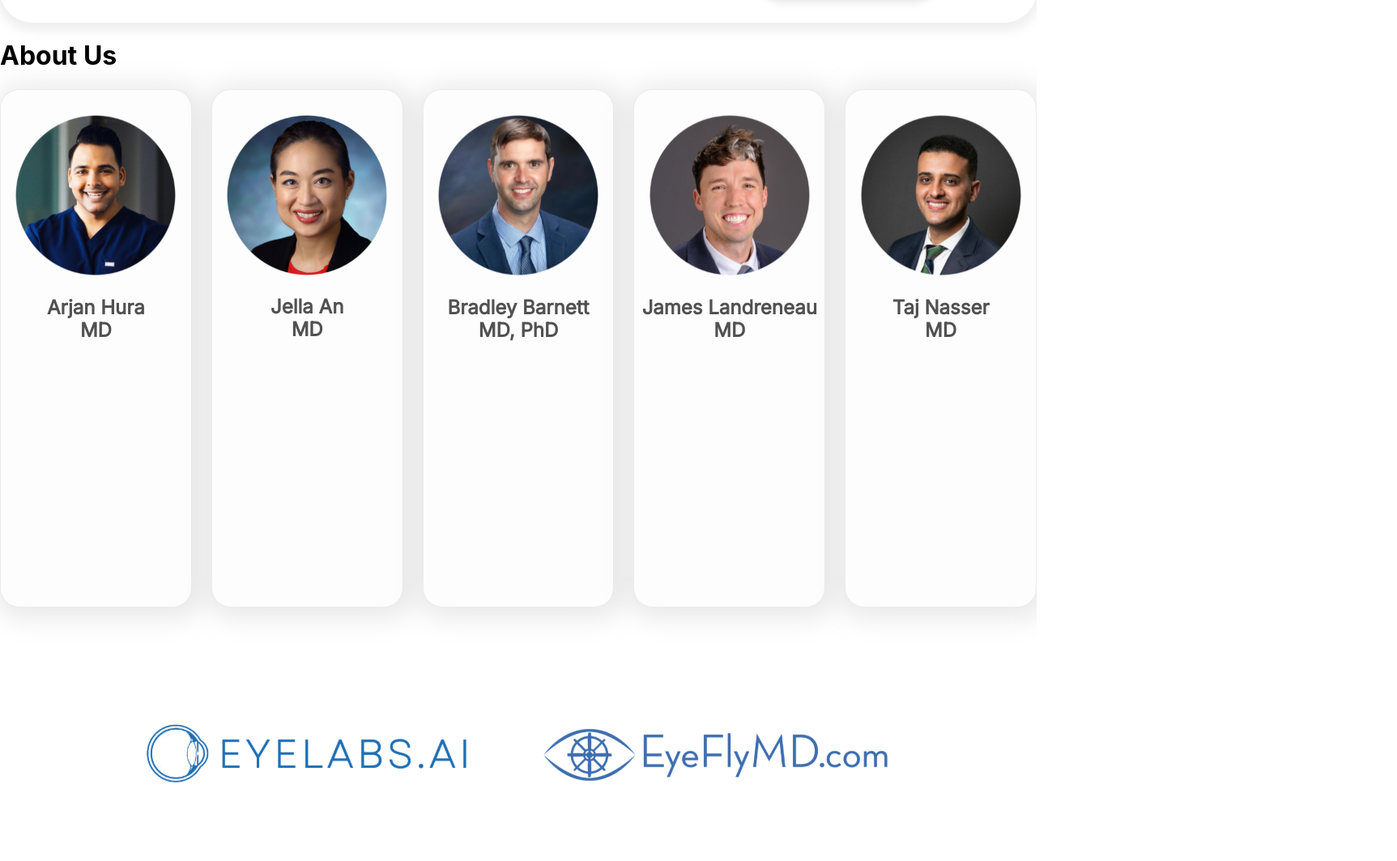
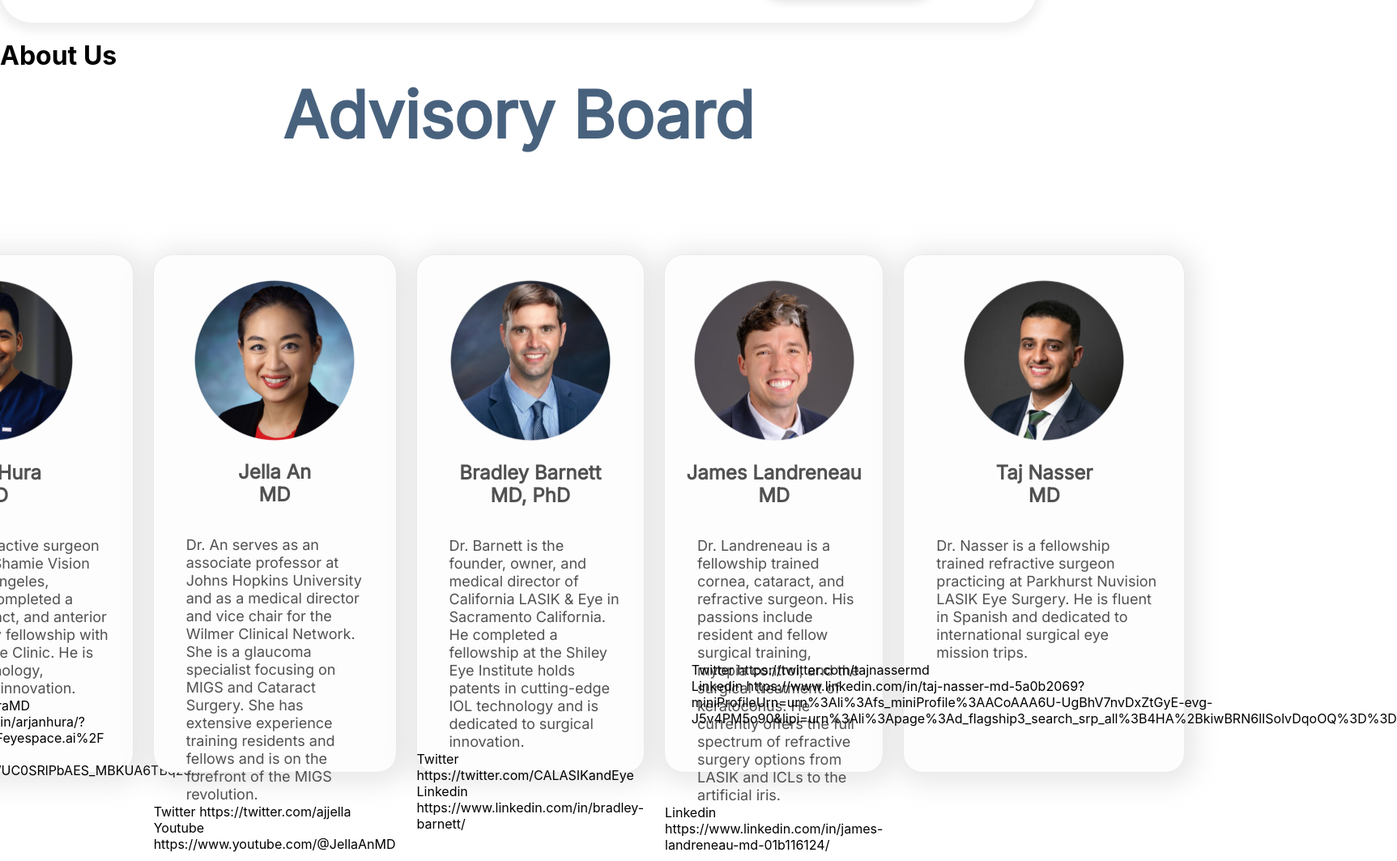
Before and after one commit to eyelabsai/EyeSpace-Website, a React (Create React App) app: page /AboutUs in a window 1280 px wide. Shown: the part 102-1165 px from the top of the page at 81% size, 1725 px wide, since content can reach past the window. Built offline with nearby package versions, Linux system fonts and the light colour scheme.

Commit message:
worked on advisory card, still need to work on media icons

```diff
--- a/src/views/AboutUs/AdvisoryBoard/AdvisoryBoard.css
+++ b/src/views/AboutUs/AdvisoryBoard/AdvisoryBoard.css
@@ -1,9 +1,23 @@
-.AdvisoryBoard {
+.AdvisoryBoardCards {
   display: flex;
   flex-direction: row;
   width: 100%;
   gap: 24px;
+  justify-content: center;
   /* flex: none;
   order: 0;
   flex-grow: 0; */
 }
+.AdvisoryBoardTitle {
+  font-family: 'Inter';
+  font-style: normal;
+  font-weight: 600;
+  font-size: 80px;
+  line-height: 64px;
+  /* identical to box height, or 80% */
+
+  text-align: center;
+
+  color: #48627E;
+  margin-bottom: 140px;
+}
--- a/src/views/AboutUs/AdvisoryBoard/AdvisoryBoard.js
+++ b/src/views/AboutUs/AdvisoryBoard/AdvisoryBoard.js
@@ -66,6 +66,8 @@ export default class AdvisoryBoard extends React.Component {
     return (
     // maybe add a prop for id (if we need to distinguish btwn different cards)
     <div className="AdvisoryBoard">
+      <div className="AdvisoryBoardTitle">Advisory Board</div>
+      <div className="AdvisoryBoardCards">
         {
           this.information.map((obj) => {
             return (
@@ -74,6 +76,7 @@ export default class AdvisoryBoard extends React.Component {
           })
         }
       </div>
+    </div>
     );
   }
 }
--- a/src/views/AboutUs/AdvisoryBoard/AdvisoryCard/AdvisoryCard.css
+++ b/src/views/AboutUs/AdvisoryBoard/AdvisoryCard/AdvisoryCard.css
@@ -35,3 +35,18 @@
 
   margin-top: 20px;
 }
+
+.desc {
+  margin-left: 40px;
+  margin-right: 28px;
+  margin-top: 37px;
+  font-family: 'Inter';
+  font-style: normal;
+  font-weight: 500;
+  font-size: 18px;
+  line-height: 22px;
+  /* or 122% */
+
+
+  color: #515151;
+}
--- a/src/views/AboutUs/AdvisoryBoard/AdvisoryCard/AdvisoryCard.js
+++ b/src/views/AboutUs/AdvisoryBoard/AdvisoryCard/AdvisoryCard.js
@@ -22,7 +22,15 @@ export default class AdvisoryCard extends React.Component {
     <div className="advisory-card">
       <div className="pic"><img src={this.props.picture} alt={this.props.name}/></div>
       <div className="name">{this.props.name}<br/>{this.props.title}</div>
+      <div className="desc">{this.props.text}</div>
+      <div className="mediaIcons">
+        {/* only display the icon if the person has social media links associated with it */}
+        {/* this  */}
+        {(this.props.twitter !== "") && <div className="twitter">Twitter {this.props.twitter}</div>}
+        {(this.props.linkedin !== "") && <div className="linkedin">Linkedin {this.props.linkedin}</div>}
+        {(this.props.youtube !== "") && <div className="youtube">Youtube {this.props.youtube} </div>}
 
+      </div>
     </div>
     );
   }
```
Lines whose indentation alone changed are shown as unchanged.
